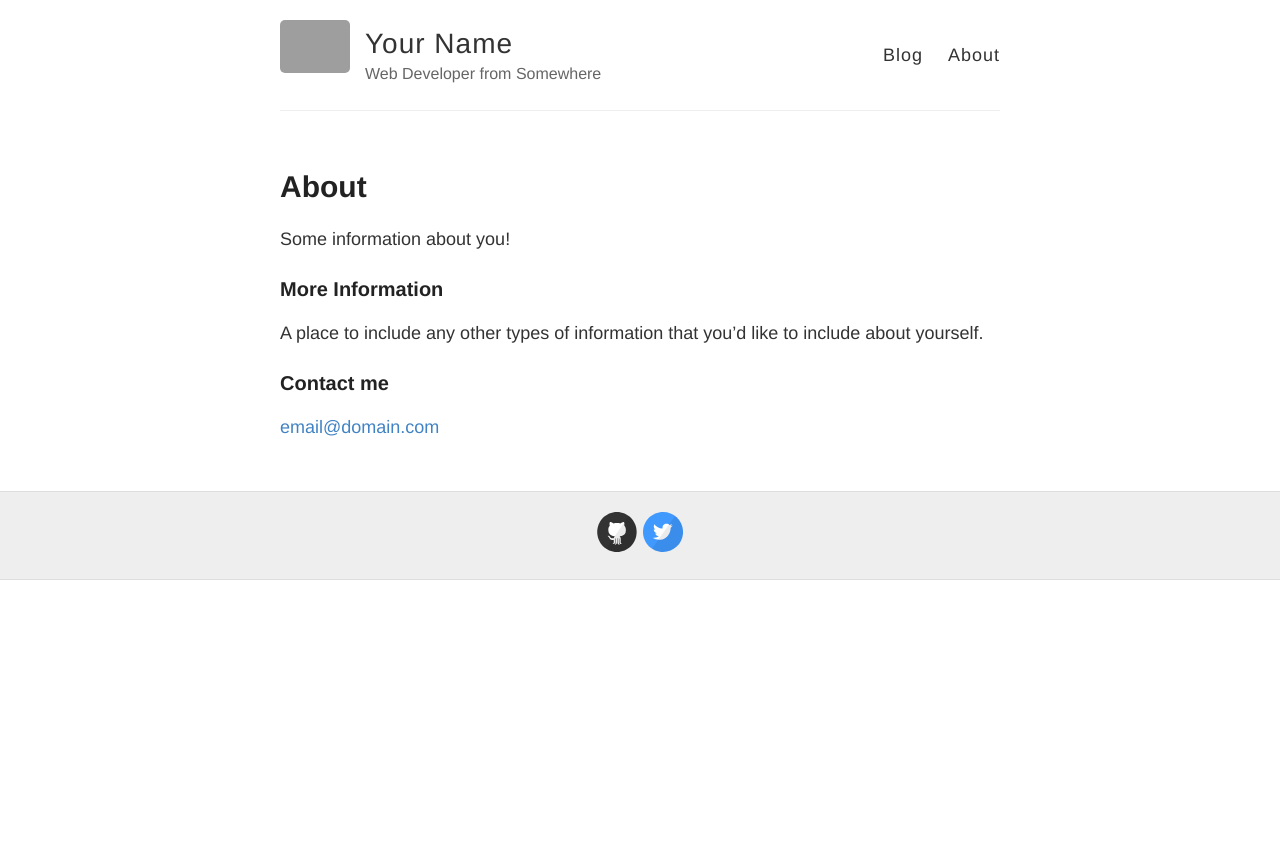
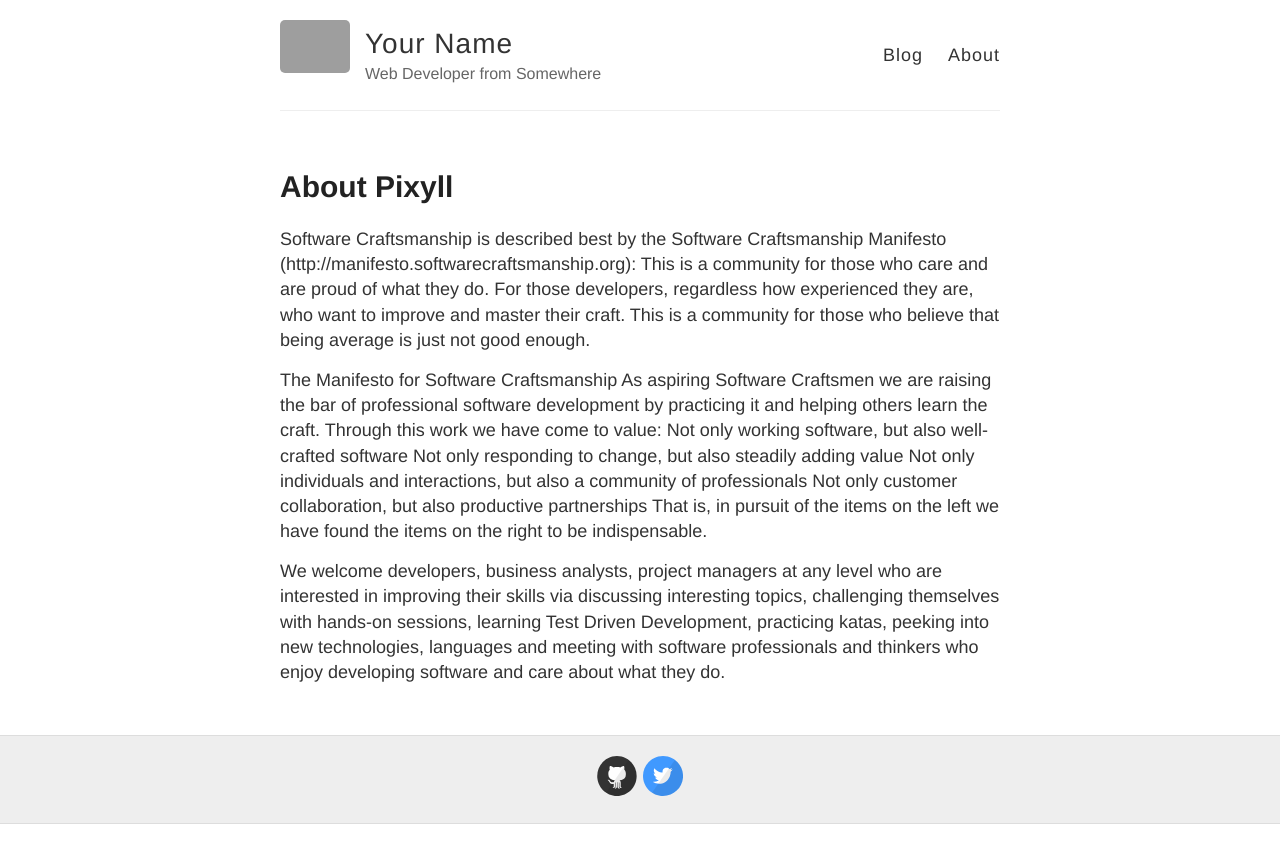
Before and after one commit to dubswcraft/dubswcraft.github.io, a Jekyll site: the page built from about.md, in a window 1280 px wide. Shown: the top 863 px of the page. Built offline with Jekyll 4.4.1, drawn with Linux system fonts in a browser that asks for light colours; Markdown is read by kramdown in place of the engine named in the settings; grey boxes are pictures that could not be loaded.

Commit message:
changed about

```diff
--- a/about.md
+++ b/about.md
@@ -1,15 +1,12 @@
 ---
 layout: page
-title: About
+title: About Pixyll
 permalink: /about/
+tags: about
 ---
 
-Some information about you!
+Software Craftsmanship is described best by the Software Craftsmanship Manifesto (http://manifesto.softwarecraftsmanship.org): This is a community for those who care and are proud of what they do. For those developers, regardless how experienced they are, who want to improve and master their craft. This is a community for those who believe that being average is just not good enough.
 
-### More Information
+The Manifesto for Software Craftsmanship As aspiring Software Craftsmen we are raising the bar of professional software development by practicing it and helping others learn the craft. Through this work we have come to value: Not only working software, but also well-crafted software Not only responding to change, but also steadily adding value Not only individuals and interactions, but also a community of professionals Not only customer collaboration, but also productive partnerships That is, in pursuit of the items on the left we have found the items on the right to be indispensable.
 
-A place to include any other types of information that you'd like to include about yourself.
-
-### Contact me
-
-[email@domain.com](mailto:email@domain.com)
+We welcome developers, business analysts, project managers at any level who are interested in improving their skills via discussing interesting topics, challenging themselves with hands-on sessions, learning Test Driven Development, practicing katas, peeking into new technologies, languages and meeting with software professionals and thinkers who enjoy developing software and care about what they do.
```
